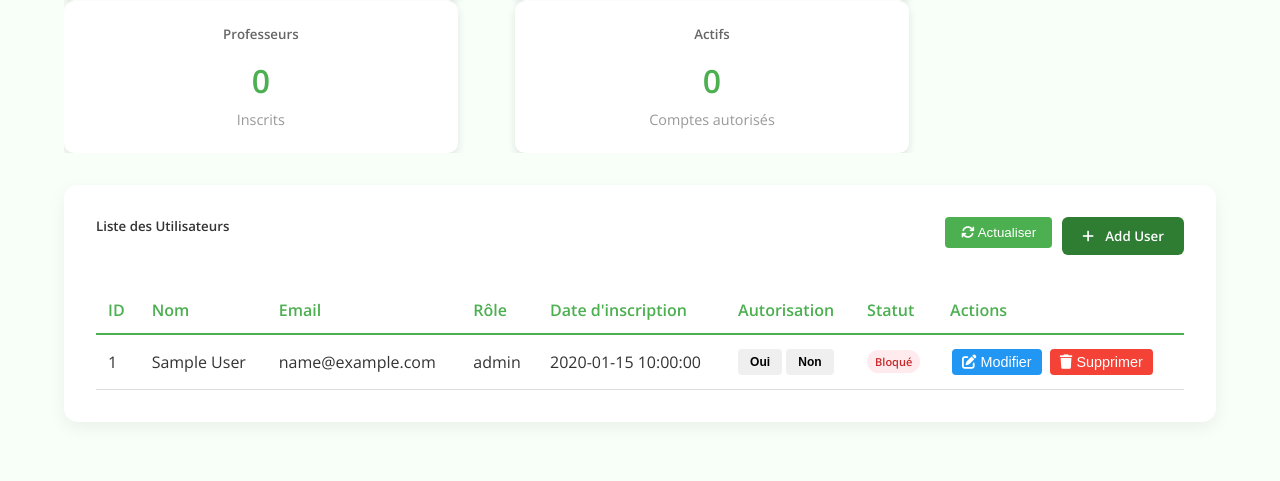
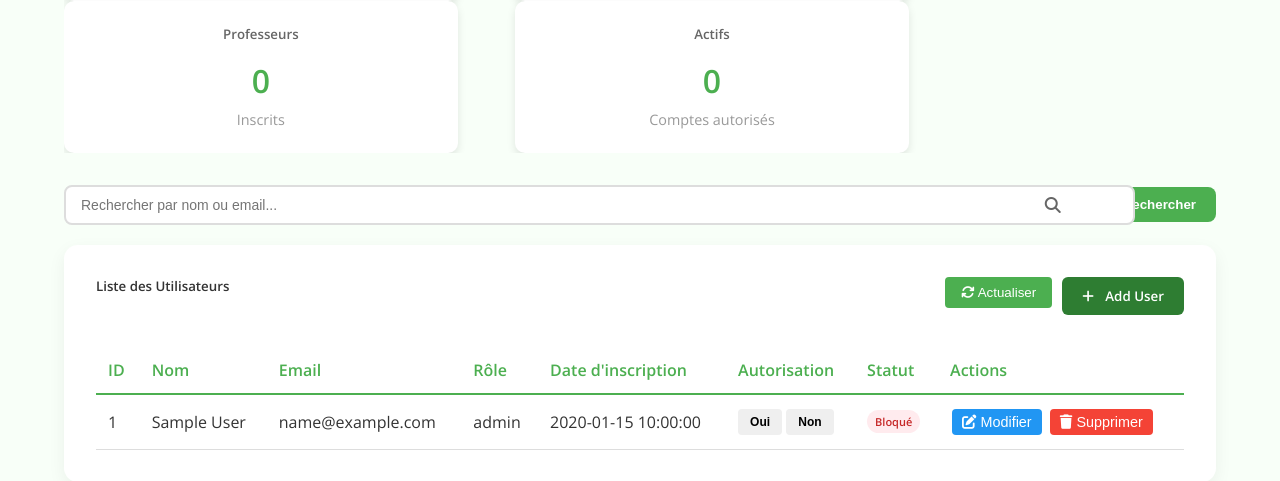
Before and after one commit to mourad-c2005/SmartStudy, a PHP site: page /profile/back_office/user.php in a window 1280 px wide. Shown: the part 406-887 px from the top of the page. Run offline with PHP 8.4, Linux system fonts and the light colour scheme; tables that the repository leaves empty or names only in its code hold one stand-in row (values such as "Sample post").

Commit message:
Update user.php

```diff
--- a/profile/view/back_office/user.php
+++ b/profile/view/back_office/user.php
@@ -6,6 +6,20 @@
 // Initialisation
 $userModel = new User($pdo);
 $users = $userModel->getAllWithAutorisation(); // Utiliser la nouvelle méthode
+
+// Gestion de la recherche
+$searchTerm = '';
+if (isset($_GET['search']) && !empty(trim($_GET['search']))) {
+    $searchTerm = trim($_GET['search']);
+    // Recherche les utilisateurs
+    $users = $userModel->search($searchTerm);
+}
+
+// Fonction pour surligner les termes de recherche
+function highlightText($text, $term) {
+    if (empty($term)) return htmlspecialchars($text);
+    return preg_replace("/($term)/i", '<span class="highlight">$1</span>', htmlspecialchars($text));
+}
 
 // Gestion des messages de succès/erreur
 $message = '';
@@ -33,55 +47,94 @@
   <meta http-equiv="Content-Type" content="text/html; charset=UTF-8">
   <meta name="viewport" content="width=device-width, initial-scale=1.0">
   <title>SmartStudy+ | Gestion des Utilisateurs</title>
-  <link rel="stylesheet" type="text/css" href="style.css">
+  <link rel="stylesheet" type="text/css" href="css/style.css">
   <link href="https://fonts.googleapis.com/css2?family=Montserrat:wght@700&family=Open+Sans:wght@400;600&display=swap" rel="stylesheet">
   <link href="https://cdnjs.cloudflare.com/ajax/libs/font-awesome/6.5.0/css/all.min.css" rel="stylesheet">
   <style>
-    .alert { padding: 10px; margin: 10px 0; border-radius: 4px; }
-    .alert.success { background: #d4edda; color: #155724; border: 1px solid #c3e6cb; }
-    .alert.error { background: #f8d7da; color: #721c24; border: 1px solid #f5c6cb; }
-    .error-message { color: #dc3545; font-size: 12px; margin-top: 5px; display: none; }
-    .form-control.error { border-color: #dc3545; }
-    .autorisation-btn {
-        padding: 6px 12px;
-        border: none;
-        border-radius: 4px;
-        cursor: pointer;
-        font-size: 12px;
-        font-weight: bold;
-        transition: all 0.3s;
+    /* Styles supplémentaires pour la recherche */
+    .search-container {
+        margin: 20px 0;
+        display: flex;
+        gap: 10px;
+        align-items: center;
     }
-    .autorisation-btn.yes {
+
+    .search-box {
+        flex: 1;
+        position: relative;
+    }
+
+    .search-input {
+        width: 100%;
+        padding: 10px 40px 10px 15px;
+        border: 2px solid #ddd;
+        border-radius: 8px;
+        font-size: 14px;
+        transition: border-color 0.3s;
+    }
+
+    .search-input:focus {
+        outline: none;
+        border-color: #4CAF50;
+    }
+
+    .search-icon {
+        position: absolute;
+        right: 15px;
+        top: 50%;
+        transform: translateY(-50%);
+        color: #666;
+    }
+
+    .btn-search {
+        padding: 10px 20px;
         background: #4CAF50;
         color: white;
+        border: none;
+        border-radius: 8px;
+        cursor: pointer;
+        font-weight: 600;
+        transition: background 0.3s;
     }
-    .autorisation-btn.no {
+
+    .btn-search:hover {
+        background: #45a049;
+    }
+
+    .btn-clear-search {
+        padding: 10px 20px;
         background: #f44336;
         color: white;
+        border: none;
+        border-radius: 8px;
+        cursor: pointer;
+        font-weight: 600;
+        transition: background 0.3s;
     }
-    .autorisation-btn:hover {
-        opacity: 0.8;
-        transform: scale(1.05);
+
+    .btn-clear-search:hover {
+        background: #d32f2f;
     }
-    .autorisation-btn:disabled {
-        opacity: 0.6;
-        cursor: not-allowed;
-        transform: none;
+
+    .search-results-info {
+        background: #e8f5e9;
+        padding: 10px;
+        border-radius: 5px;
+        margin-bottom: 15px;
+        border-left: 4px solid #4CAF50;
     }
-    .autorisation-status {
-        display: inline-block;
-        padding: 4px 8px;
-        border-radius: 12px;
-        font-size: 11px;
-        font-weight: bold;
+
+    .no-results {
+        text-align: center;
+        padding: 30px;
+        color: #666;
+        font-style: italic;
     }
-    .status-active {
-        background: #e8f5e8;
-        color: #2e7d32;
-    }
-    .status-blocked {
-        background: #ffebee;
-        color: #c62828;
+
+    .highlight {
+        background-color: #fff9c4;
+        padding: 2px 4px;
+        border-radius: 3px;
     }
   </style>
 </head>
@@ -114,25 +167,61 @@
       </div>
       <div class="stat-card">
         <h5>Étudiants</h5>
-        <h3 id="total-etudiants"><?php echo count(array_filter($users, fn($u) => $u['role'] === 'etudiant')); ?></h3>
+        <h3 id="total-etudiants"><?php echo count(array_filter($users, function($u) {
+            return ($u['role'] ?? $u['user_role'] ?? '') === 'etudiant';
+        })); ?></h3>
         <p>Inscrits</p>
       </div>
       <div class="stat-card">
         <h5>Professeurs</h5>
-        <h3 id="total-professeurs"><?php echo count(array_filter($users, fn($u) => $u['role'] === 'professeur')); ?></h3>
+        <h3 id="total-professeurs"><?php echo count(array_filter($users, function($u) {
+            return ($u['role'] ?? $u['user_role'] ?? '') === 'professeur';
+        })); ?></h3>
         <p>Inscrits</p>
       </div>
       <div class="stat-card">
         <h5>Actifs</h5>
-        <h3 id="total-actifs"><?php echo count(array_filter($users, fn($u) => $u['autorisation'] == 1)); ?></h3>
+        <h3 id="total-actifs"><?php echo count(array_filter($users, function($u) {
+            return ($u['autorisation'] ?? 0) == 1;
+        })); ?></h3>
         <p>Comptes autorisés</p>
       </div>
     </div>
     <div class="clear"></div>
 
+    <!-- Barre de recherche -->
+    <div class="search-container">
+      <form method="GET" action="" class="search-box">
+        <input type="text"
+               name="search"
+               class="search-input"
+               placeholder="Rechercher par nom ou email..."
+               value="<?php echo htmlspecialchars($searchTerm); ?>"
+               autocomplete="off">
+        <i class="fas fa-search search-icon"></i>
+      </form>
+      <button type="submit" form="search-form" class="btn-search">
+        <i class="fas fa-search"></i> Rechercher
+      </button>
+      <?php if (!empty($searchTerm)): ?>
+        <a href="user.php" class="btn-clear-search">
+          <i class="fas fa-times"></i> Effacer
+        </a>
+      <?php endif; ?>
+    </div>
+
+    <?php if (!empty($searchTerm)): ?>
+      <div class="search-results-info">
+        <strong>Résultats de recherche pour : "<?php echo htmlspecialchars($searchTerm); ?>"</strong>
+        - <?php echo count($users); ?> utilisateur(s) trouvé(s)
+      </div>
+    <?php endif; ?>
+
     <div class="card">
       <div style="overflow: hidden; margin-bottom: 16px;">
-        <h5 style="float: left; margin: 0;">Liste des Utilisateurs</h5>
+        <h5 style="float: left; margin: 0;">
+          <?php echo !empty($searchTerm) ? 'Résultats de la recherche' : 'Liste des Utilisateurs'; ?>
+        </h5>
         <div style="float: right;">
           <button type="button" class="btn-add" onclick="openAddUserModal()">
             <i class="fas fa-plus"></i> Add User
@@ -160,40 +249,55 @@
           </thead>
           <tbody>
             <?php if (empty($users)): ?>
-              <tr><td colspan="8">Aucun utilisateur trouvé</td></tr>
+              <tr>
+                <td colspan="8" class="no-results">
+                  <?php if (!empty($searchTerm)): ?>
+                    Aucun utilisateur trouvé pour "<?php echo htmlspecialchars($searchTerm); ?>"
+                  <?php else: ?>
+                    Aucun utilisateur trouvé
+                  <?php endif; ?>
+                </td>
+              </tr>
             <?php else: ?>
-              <?php foreach ($users as $user): ?>
+              <?php foreach ($users as $user):
+                $nom = $user['nom'] ?? $user['name'] ?? '';
+                $email = $user['email'] ?? '';
+                $role = $user['role'] ?? $user['user_role'] ?? '';
+                $date = $user['date_creation'] ?? $user['date_inscription'] ?? $user['created_at'] ?? 'N/A';
+                $autorisation = $user['autorisation'] ?? 0;
+                $userId = $user['id'] ?? 0;
+              ?>
                 <tr>
-                  <td><?php echo htmlspecialchars($user['id'] ?? ''); ?></td>
-                  <td><?php echo htmlspecialchars($user['nom'] ?? $user['name'] ?? ''); ?></td>
-                  <td><?php echo htmlspecialchars($user['email'] ?? ''); ?></td>
-                  <td><?php echo htmlspecialchars($user['role'] ?? $user['user_role'] ?? ''); ?></td>
-                  <td><?php echo htmlspecialchars($user['date_creation'] ?? $user['date_inscription'] ?? $user['created_at'] ?? 'N/A'); ?></td>
+                  <td><?php echo $userId; ?></td>
+                  <td><?php echo !empty($searchTerm) ? highlightText($nom, $searchTerm) : htmlspecialchars($nom); ?></td>
+                  <td><?php echo !empty($searchTerm) ? highlightText($email, $searchTerm) : htmlspecialchars($email); ?></td>
+                  <td><?php echo htmlspecialchars($role); ?></td>
+                  <td><?php echo htmlspecialchars($date); ?></td>
                   <td>
                     <div class="autorisation-buttons">
-                      <button class="autorisation-btn <?php echo $user['autorisation'] == 1 ? 'yes' : ''; ?>"
-                              onclick="toggleAutorisation(<?php echo $user['id']; ?>, 1)"
-                              <?php echo $user['autorisation'] == 1 ? 'disabled' : ''; ?>>
+                      <button class="autorisation-btn <?php echo $autorisation == 1 ? 'yes' : ''; ?>"
+                              onclick="toggleAutorisation(<?php echo $userId; ?>, 1)"
+                              <?php echo $autorisation == 1 ? 'disabled' : ''; ?>>
                         Oui
                       </button>
-                      <button class="autorisation-btn <?php echo $user['autorisation'] == 0 ? 'no' : ''; ?>"
-                              onclick="toggleAutorisation(<?php echo $user['id']; ?>, 0)"
-                              <?php echo $user['autorisation'] == 0 ? 'disabled' : ''; ?>>
+                      <button class="autorisation-btn <?php echo $autorisation == 0 ? 'no' : ''; ?>"
+                              onclick="toggleAutorisation(<?php echo $userId; ?>, 0)"
+                              <?php echo $autorisation == 0 ? 'disabled' : ''; ?>>
                         Non
                       </button>
                     </div>
                   </td>
                   <td>
-                    <span class="autorisation-status <?php echo $user['autorisation'] == 1 ? 'status-active' : 'status-blocked'; ?>">
-                      <?php echo $user['autorisation'] == 1 ? 'Actif' : 'Bloqué'; ?>
+                    <span class="autorisation-status <?php echo $autorisation == 1 ? 'status-active' : 'status-blocked'; ?>">
+                      <?php echo $autorisation == 1 ? 'Actif' : 'Bloqué'; ?>
                     </span>
                   </td>
                   <td>
-                    <button class='btn-modifier' onclick='editUser(<?php echo $user['id']; ?>)'>
+                    <button class='btn-modifier' onclick='editUser(<?php echo $userId; ?>)'>
                       <i class='fas fa-edit'></i> Modifier
                     </button>
                     <form action="../../controller/delete_page.php" method="GET" style="display: inline;">
-                      <input type="hidden" name="id" value="<?php echo $user['id']; ?>">
+                      <input type="hidden" name="id" value="<?php echo $userId; ?>">
                       <button type="submit" class='btn-supprimer' onclick="return confirm('Êtes-vous sûr de vouloir supprimer cet utilisateur ?')">
                         <i class='fas fa-trash'></i> Supprimer
                       </button>
@@ -298,7 +402,6 @@
     // Fonction pour basculer l'autorisation
     function toggleAutorisation(userId, autorisation) {
         if (confirm('Êtes-vous sûr de vouloir ' + (autorisation == 1 ? 'activer' : 'désactiver') + ' cet utilisateur ?')) {
-            // Envoyer la requête AJAX
             const formData = new FormData();
             formData.append('user_id', userId);
             formData.append('autorisation', autorisation);
@@ -311,7 +414,6 @@
             .then(response => response.json())
             .then(data => {
                 if (data.success) {
-                    // CORRECTION : Rediriger vers user.php
                     window.location.href = 'user.php?success=autorisation_updated';
                 } else {
                     alert('Erreur: ' + data.message);
@@ -344,20 +446,53 @@
     }
 
     function validateAddUserForm() {
-        // Votre logique de validation existante
         document.getElementById('add-user-form').submit();
     }
 
     function validateEditUserForm() {
-        // Votre logique de validation existante
         document.getElementById('edit-user-form').submit();
     }
 
     function editUser(userId) {
-        // Votre logique d'édition existante
         document.getElementById('edit-user-id').value = userId;
         document.getElementById('editModal').style.display = 'block';
     }
+
+    // Recherche en temps réel
+    document.addEventListener('DOMContentLoaded', function() {
+        const searchInput = document.querySelector('.search-input');
+        const searchForm = document.querySelector('form.search-box');
+
+        if (searchInput && searchForm) {
+            // Soumettre le formulaire automatiquement après un délai
+            let searchTimeout;
+            searchInput.addEventListener('input', function() {
+                clearTimeout(searchTimeout);
+                searchTimeout = setTimeout(() => {
+                    if (this.value.trim().length >= 2 || this.value.trim().length === 0) {
+                        searchForm.submit();
+                    }
+                }, 500);
+            });
+
+            // Soumettre avec Enter
+            searchInput.addEventListener('keypress', function(e) {
+                if (e.key === 'Enter') {
+                    e.preventDefault();
+                    searchForm.submit();
+                }
+            });
+        }
+
+        // Corriger le bouton de recherche pour qu'il soumette le formulaire
+        const searchBtn = document.querySelector('.btn-search');
+        if (searchBtn && searchForm) {
+            searchBtn.addEventListener('click', function(e) {
+                e.preventDefault();
+                searchForm.submit();
+            });
+        }
+    });
   </script>
 
   <script src="../js/validation.js"></script>
```
